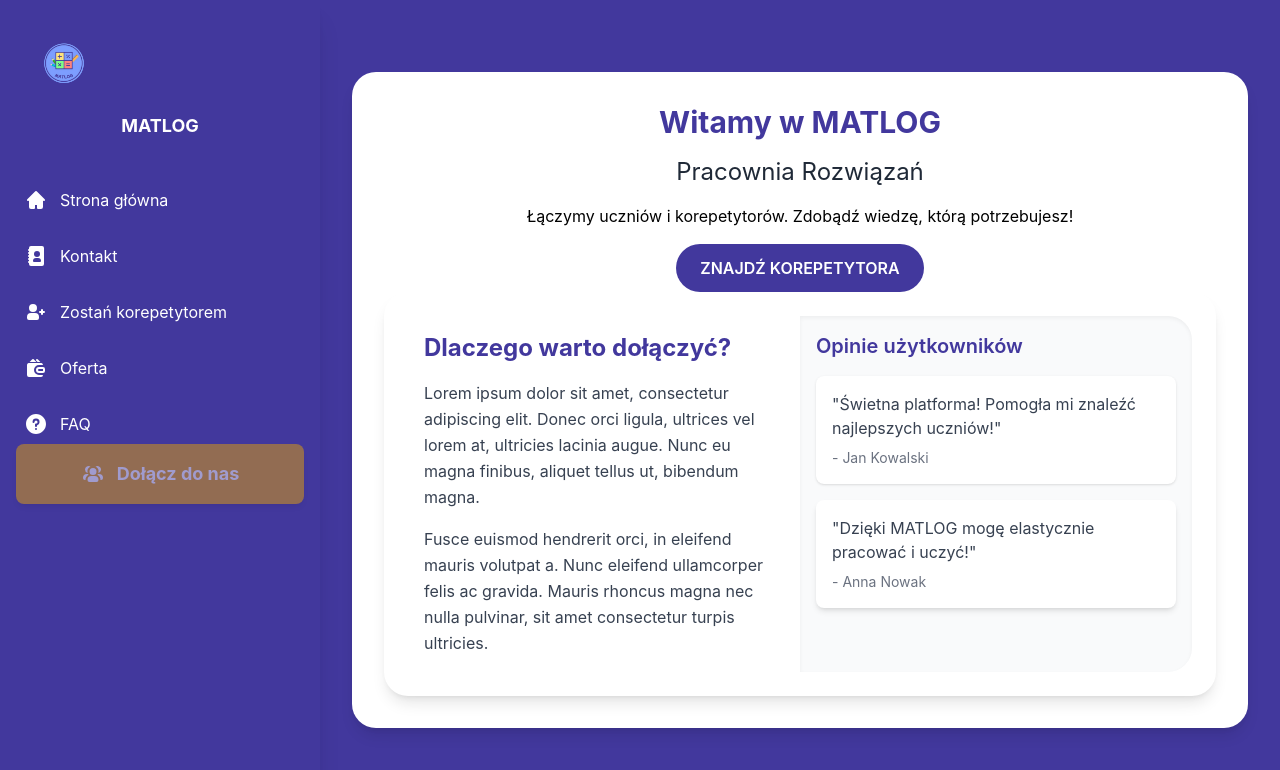
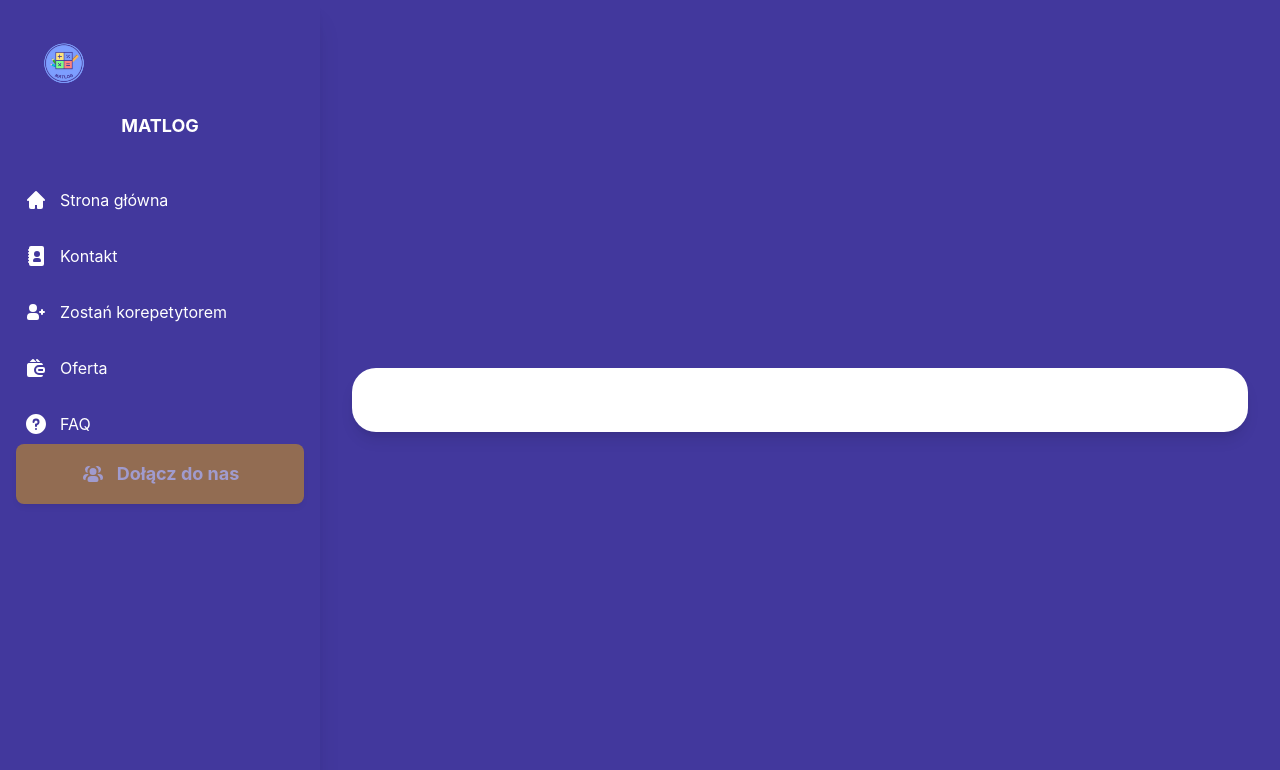
Before and after one commit to s29420-pj/MATLOG-Frontend-, an Angular app: page /kontakt in a window 1280 px wide. Before the commit this address led to /. Shown: the top 770 px of the page. Built offline with nearby package versions, Linux system fonts and the light colour scheme.

Commit message:
add contact component

```diff
--- a/package.json
+++ b/package.json
@@ -20,6 +20,7 @@
     "@angular/router": "^18.2.0",
     "flowbite": "^2.5.2",
     "rxjs": "~7.8.0",
+    "symbol-observable": "^4.0.0",
     "tailwind-scrollbar": "^3.1.0",
     "tslib": "^2.3.0",
     "zone.js": "~0.14.10"
--- a/src/app/app.routes.ts
+++ b/src/app/app.routes.ts
@@ -5,6 +5,7 @@ import {AppComponent} from './app.component';
 import {HomeComponent} from './home/home.component';
 import {BecomeTutorComponent} from './tutor/become-tutor/become-tutor.component';
 import {FaqComponent} from './faq/faq/faq.component';
+import {ContactComponent} from './contact/contact.component';
 
 
 export const routes: Routes = [
@@ -12,6 +13,7 @@ export const routes: Routes = [
   { path: 'logowanie', component: LoginComponent }, // Strona logowania
   { path: 'rejestracja', component: RegisterComponent }, // Strona rejestracji
   { path: 'zostan-korepetytorem', component: BecomeTutorComponent }, // Nowa ścieżka
+  { path: 'kontakt', component: ContactComponent }, // Nowa ścieżka
   { path: 'faq',component: FaqComponent},
   { path: '**', redirectTo: '' }, // Przekierowanie dla nieznanych ścieżek na stronę główną
 ];
--- /dev/null
+++ b/src/app/contact/contact.component.html
@@ -0,0 +1,11 @@
+<div class="h-screen flex bg-indigo-800">
+  <div class="w-1/4 bg-indigo-800 text-white flex flex-col p-4 shadow-xl">
+    <app-menu></app-menu> <!-- Menu nawigacyjne -->
+  </div>
+  <!-- Główna sekcja -->
+  <div class="w-3/4 flex items-center justify-center p-8 relative z-0">
+    <div class="bg-white w-full rounded-l-3xl rounded-r-3xl p-8 shadow-lg">
+
+    </div>
+  </div>
+</div>
```
Also changed, not shown: src/app/contact/contact.component.ts (added, +15 -0 lines), src/app/contact/contact.module.ts (added, +14 -0 lines), src/app/contact/contact.component.css (added), 2 other files (tests, documents, lock files or other folders).
